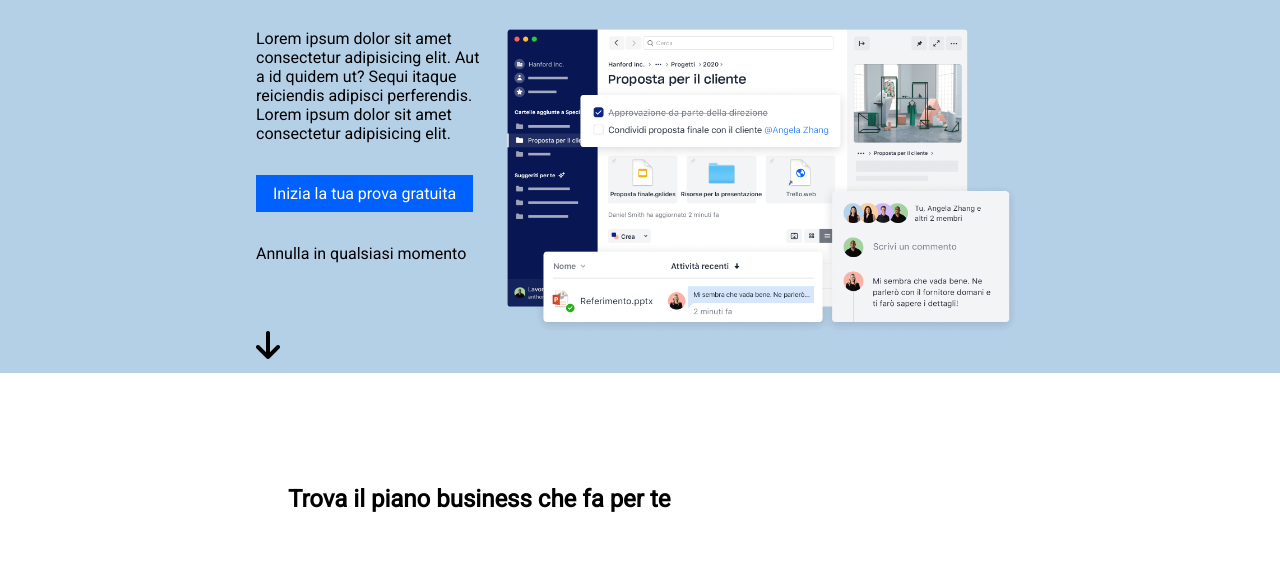
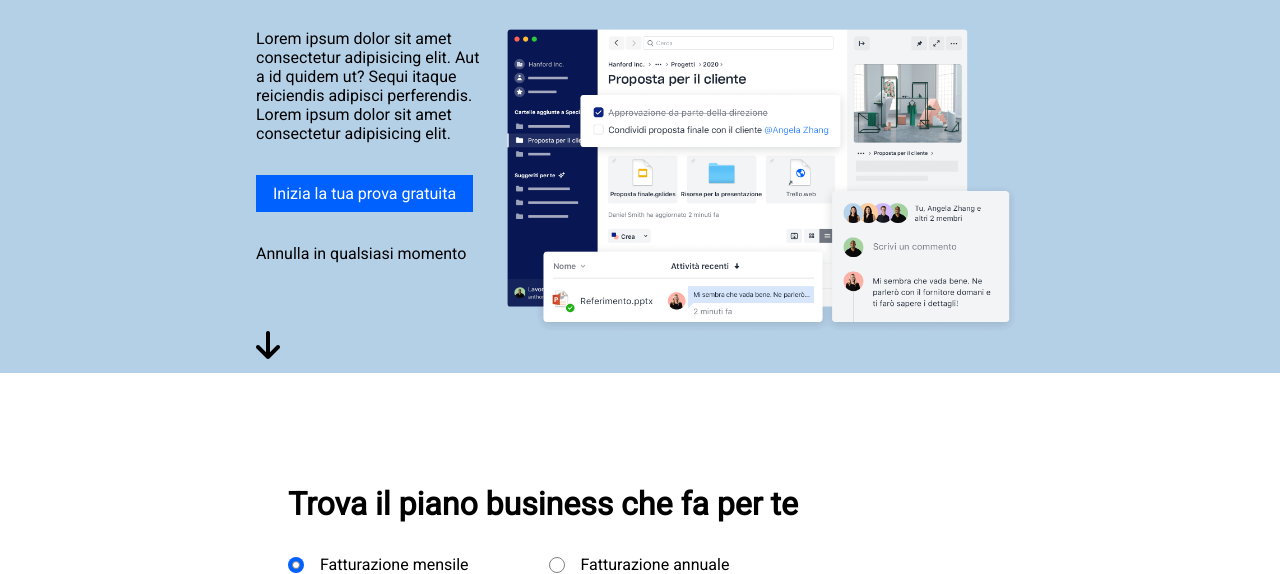
Before and after one commit to SofiaCurreri/htmlcss-dropbox, a plain HTML site: page index.html in a window 1280 px wide. Shown: the part 493-1067 px from the top of the page. Before the commit the page ends 1006 px from the top, so only its background shows below. Drawn offline with Linux system fonts and the light colour scheme.

Commit message:
finte checkbox

```diff
--- a/css/style.css
+++ b/css/style.css
@@ -104,7 +104,7 @@ nav{
 
 .bigger{
     font-size: 2rem;
-   margin-bottom: 5.5rem;
+    margin-bottom: 5.5rem;
 }
 
 .jumbotron>.container{
@@ -115,5 +115,37 @@ nav{
 
 /* Section 2 */
 .small-container>h2{
-    padding-top: 7rem;
+    margin-top: 7rem;
+    font-size: 2rem;
 }
+
+.circle{
+    height: 1rem;
+    width: 1rem;
+    border-radius: 50%;
+    position: relative;
+}
+
+.circle.xs{
+    height: 0.5rem;
+    width: 0.5rem;
+    position: absolute;
+    top: 50%;
+    left: 50%;
+    transform: translate(-50%, -50%);
+}
+
+.circle.primary{
+    background-color: rgb(0, 97, 255);
+}
+
+.circle.base{
+    background-color: white;
+    border: 1px solid gray;
+}
+
+.centered{
+    display: flex;
+    align-items: center;
+    justify-content: space-between;
+}
--- a/css/utils.css
+++ b/css/utils.css
@@ -26,3 +26,11 @@
 .mt4 {
 	margin-top: 4rem;
 }
+
+.pl1{
+	padding-left: 1rem;
+}
+
+.ml5{
+	margin-left: 5rem;
+}
--- a/index.html
+++ b/index.html
@@ -52,6 +52,8 @@
 
     <!-- MAIN -->
     <main>
+
+        <!-- Section 1 -->
         <section class="jumbotron">
 
             <div class="container">
@@ -78,8 +80,32 @@
 
         </section>
 
-        <section class="small-container">
-            <h2> Trova il piano business che fa per te</h2>
+
+        <!-- Section 2 -->
+        <section>
+
+            <div class="small-container">
+                <h2> Trova il piano business che fa per te</h2>
+                <div class="box">
+                    <div class="centered">
+                        <div class="circle primary">
+                            <div class="circle xs base"></div>
+                        </div>
+
+                        <p class="pl1"> Fatturazione mensile </p>
+                    </div>
+
+                    <div class="centered ml5">
+                        <div class="circle base"></div>
+                        <p class="pl1">Fatturazione annuale</p>
+                    </div>
+                </div>
+            </div>
+
+            <div class="small-container">
+
+            </div>
+
         </section>
     </main>
 
```
